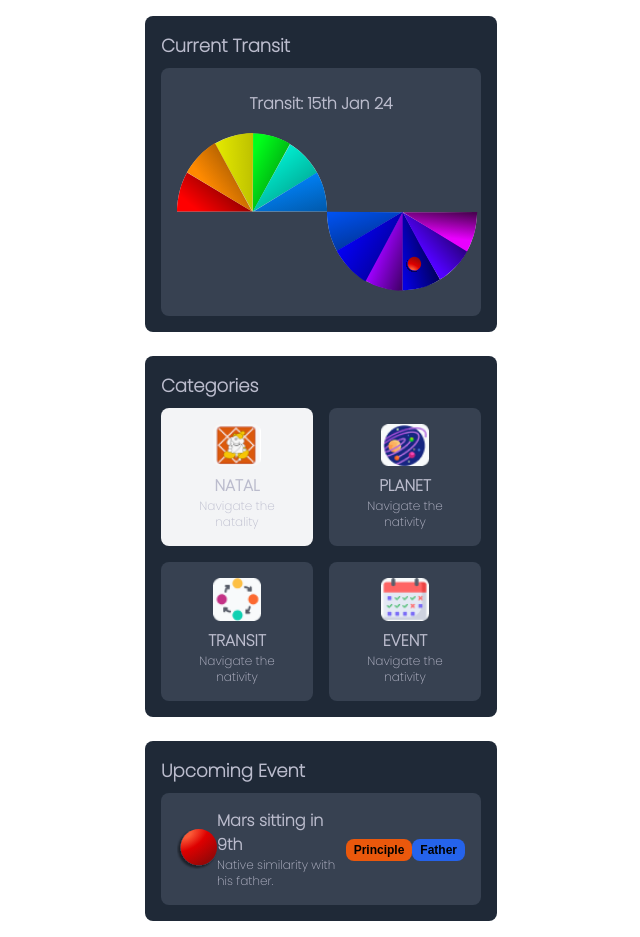
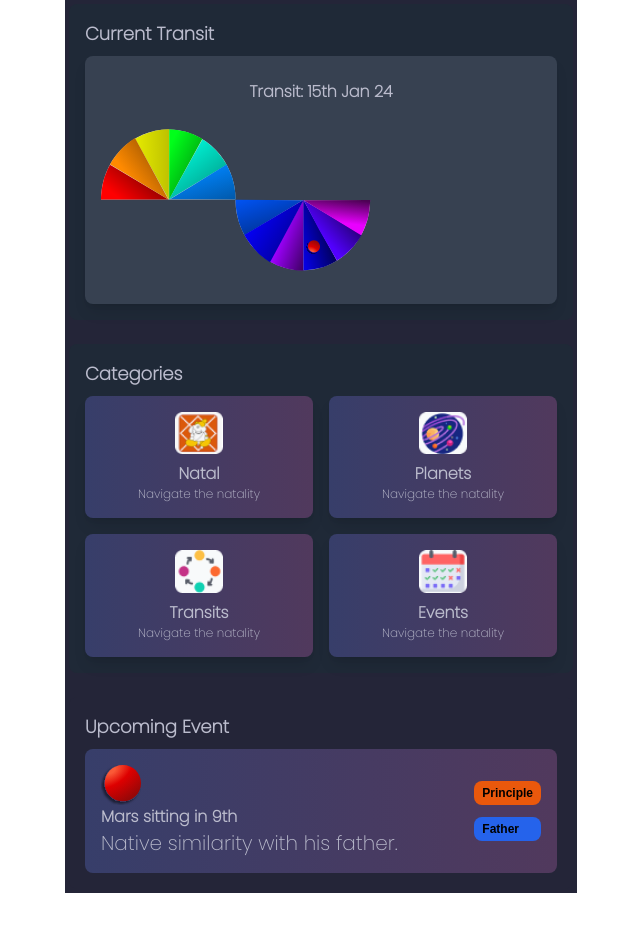
Before and after one commit to adeptcoder014/astroLogics, a Next.js app: page /home in a window 1280 px wide. Shown: the whole page, without its empty margins (319-959 px from the left). After the commit the page ends 893 px from the top, so only its background shows below. Built offline with nearby package versions, Linux system fonts and the light colour scheme; no server answers.

Commit message:
new look loading ...

```diff
--- a/components/TransitDisplay.js
+++ b/components/TransitDisplay.js
@@ -1,63 +1,126 @@
 import React from 'react';
 import { CurrentTransit } from './currentTransit';
+import Image from "next/image"
+import { useRouter } from "next/router";
 
 const TransitDisplay = () => {
+  const router = useRouter();
+
+  let cardData = [
+    {
+      "title": "Natal",
+      "link": "/konas",
+      "image":
+        <Image
+          alt="alt tag"
+          src={require("../public/icons/sampleCardImg.png")}
+          height={40}
+          width={40}
+          class='w-12 mx-auto mb-2'
+        />
+
+    },
+    {
+      "title": "Planets",
+      "link": "/planets",
+
+      "image":
+        <Image
+          alt="alt tag"
+          src={require("../public/icons/sampleCardImg1.png")}
+          height={40}
+          width={40}
+          class='w-12 mx-auto mb-2'
+
+        />
+
+    },
+    {
+      "title": "Transits",
+      "image":
+        <Image
+          alt="alt tdsdag"
+          src={require("../public/icons/sampleCardImg2.png")}
+          height={40}
+          width={40}
+          class='w-12 mx-auto mb-2'
+
+        />
+
+
+    },
+
+
+    {
+      "title": "Events",
+      "image":
+        <Image
+          alt="alt tag"
+          src={require("../public/icons/sampleCardImg3.png")}
+          height={40}
+          width={40}
+          class='w-12 mx-auto mb-2'
+
+        />
+
+    }
+  ]
+
+  const handleClick = (link) => {
+    router.push(link);
+  };
+
   return (
 
-      <div class="max-w-sm mx-auto p-4">
+    <div class="bg-containerColor max-w-lg mx-auto p-1">
       {/* <!-- Current Transit --> */}
       <div class="bg-gray-800 p-4 rounded-lg mb-6">
         <h2 class="text-lg font-bold mb-2">Current Transit</h2>
-          <div class="bg-gray-700 rounded-lg p-4">
-            {/* <img src="./icons/sampleCardImg2.png" alt="Transit Chart" class="flex self-center"/> */}
+        <div class="bg-gray-700 rounded-lg p-4 shadow-lg">
+          {/* <!-- <img src="./icons/sampleCardImg2.png" alt="Transit Chart" class="flex self-center" /> --> */}
           <p class="m-2 text-center font-bold">Transit: 15th Jan 24</p>
-            <CurrentTransit/>
+          <CurrentTransit />
         </div>
+        {/* </div> */}
+
       </div>
 
       {/* <!-- Categories --> */}
       <div class="bg-gray-800 p-4 rounded-lg mb-6">
         <h2 class="text-lg font-bold mb-2">Categories</h2>
         <div class="grid grid-cols-2 gap-4">
-            <div class="bg-gray-100 p-4 rounded-lg text-center">
-              <img src="./icons/sampleCardImg.png" alt="Natal" class="w-12 mx-auto mb-2"/>
-              <p class="font-bold">NATAL</p>
+          {cardData.map((x) => (
+
+            <div
+              onClick={() => handleClick(x.link)}
+
+              class="bg-custom-gradient p-4 rounded-lg text-center shadow-lg">
+              {/* <img src="./icons/sampleCardImg.png" alt="Natal" class="w-12 mx-auto mb-2" /> */}
+              {x.image}
+              <p class="font-bold">{x.title}</p>
               <p class="text-xs">Navigate the natality</p>
             </div>
-            <div class="bg-gray-700 p-4 rounded-lg text-center">
-              <img src="./icons/sampleCardImg1.png" alt="Planet" class="w-12 mx-auto mb-2"/>
-              <p class="font-bold">PLANET</p>
-              <p class="text-xs">Navigate the nativity</p>
-            </div>
-            <div class="bg-gray-700 p-4 rounded-lg text-center">
-              <img src="./icons/sampleCardImg2.png" alt="Transit" class="w-12 mx-auto mb-2"/>
-              <p class="font-bold">TRANSIT</p>
-              <p class="text-xs">Navigate the nativity</p>
-            </div>
-            <div class="bg-gray-700 p-4 rounded-lg text-center">
-              <img src="./icons/sampleCardImg3.png" alt="Event" class="w-12 mx-auto mb-2"/>
-              <p class="font-bold">EVENT</p>
-              <p class="text-xs">Navigate the nativity</p>
-            </div>
+          ))}
+
         </div>
       </div>
 
       {/* <!-- Upcoming Event --> */}
-        <div class="bg-gray-800 p-4 rounded-lg">
+      <div class="bg-containerColor p-4 rounded-lg">
         <h2 class="text-lg font-bold mb-2">Upcoming Event</h2>
-          <div class="bg-gray-700 p-4 rounded-lg flex items-center justify-between">
-            <img src="./planets/mars.svg" alt="Mars" class="w-10 h-10"/>
+        <div class="bg-custom-gradient p-4 rounded-lg flex items-center justify-between">
           <div>
+          <img src="./planets/mars.svg" alt="Mars" class="w-10 h-10" />
             <p class="font-bold">Mars sitting in 9th</p>
-              <p class="text-xs">Native similarity with his father.</p>
+            <p class="text-xs sm:text-sm md:text-base lg:text-lg xl:text-xl">Native similarity with his father.</p>
           </div>
-            <div>
-              <span class="bg-orange-600 text-xs font-bold px-2 py-1 rounded-lg">Principle</span>
+          <div class='flex flex-col'>
+            <span class="bg-orange-600 text-xs font-bold px-2 py-1 rounded-lg mb-3">Principle</span>
             <span class="bg-blue-600 text-xs font-bold px-2 py-1 rounded-lg">Father</span>
           </div>
         </div>
       </div>
-      </div>
+    </div >
 
 
 
--- a/pages/home.js
+++ b/pages/home.js
@@ -13,7 +13,10 @@ export default function Home() {
 
     return (
         // =============== VIEW ===========================
+        <>
         <TransitDisplay />
+        {/* < MainCategories /> */}
+        </>
         // <Test/>
         //     <>
         //         <h1 className="">Nischal Yogi</h1>
@@ -25,7 +28,7 @@ export default function Home() {
         //             <div style={{ backgroundColor: "#3D3E4F", padding: 10, borderRadius: 16, marginTop: 25 }}>
         //                 <CurrentTransit />
         //             </div>
-        //             < MainCategories />
+                    // < MainCategories />
         //         </CommanLayout>
 
         //     </>
--- a/tailwind.config.js
+++ b/tailwind.config.js
@@ -9,7 +9,14 @@ module.exports = {
     "./src/**/*.{js,ts,jsx,tsx,mdx}",
   ],
   theme: {
-    extend: {},
+    extend: {
+      colors: {
+        containerColor: '#242538'
+      },
+      backgroundImage: {
+        'custom-gradient': 'linear-gradient(to right, #373E6A, #51395D)',
+      },
+    },
   },
   plugins: [],
 }
```
Also changed, not shown: components/sineWave.js. Lines whose indentation alone changed are shown as unchanged.
